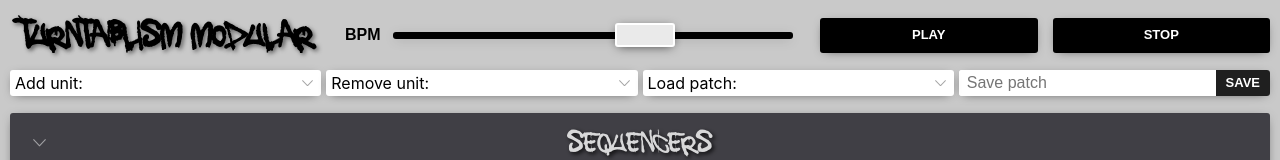
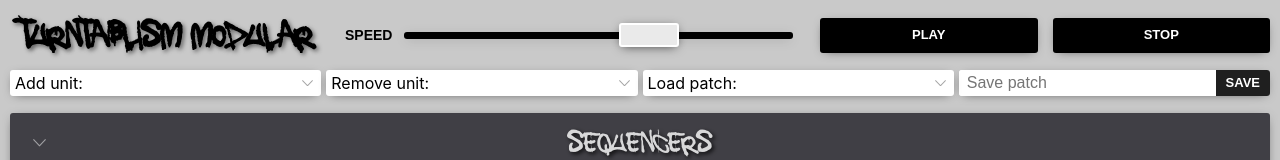
Before and after one commit to Patrick-Sawyer/synth, a React (Create React App) app: page / in a window 1280 px wide. Shown: the top 160 px of the page. Built offline with nearby package versions, Linux system fonts and the light colour scheme.

Commit message:
saving reverb

```diff
--- a/src/audioUnits/Reverb.ts
+++ b/src/audioUnits/Reverb.ts
@@ -74,7 +74,7 @@ export class Reverb extends BaseUnit {
     this.reverbVolume.gain.value = input?.wet === undefined ? 1 : input.wet;
     this.reverb.connect(this.reverbVolume);
     this.reverbVolume.connect(this.output.node);
-    this.dryWetValue = input?.wet === undefined ? 1 : 0;
+    this.dryWetValue = input?.wet === undefined ? 1 : input.wet;
 
     this.setReverbVolume = (value: number) => {
       this.dryWetValue = value;
--- a/src/components/Slider.tsx
+++ b/src/components/Slider.tsx
@@ -17,7 +17,7 @@ export function Slider({ onChange }: Props) {
 
   return (
     <Wrapper>
-      <Text>{"BPM"}</Text>
+      <Text>{"SPEED"}</Text>
       <Input
         type="range"
         name="Tempo"
@@ -45,7 +45,7 @@ const Wrapper = styled.div`
 
 const Text = styled.div`
   font-family: Arial, Helvetica, sans-serif;
-  font-size: 16px;
+  font-size: 14px;
   font-weight: bold;
   padding: 0;
   margin: 0;
```
